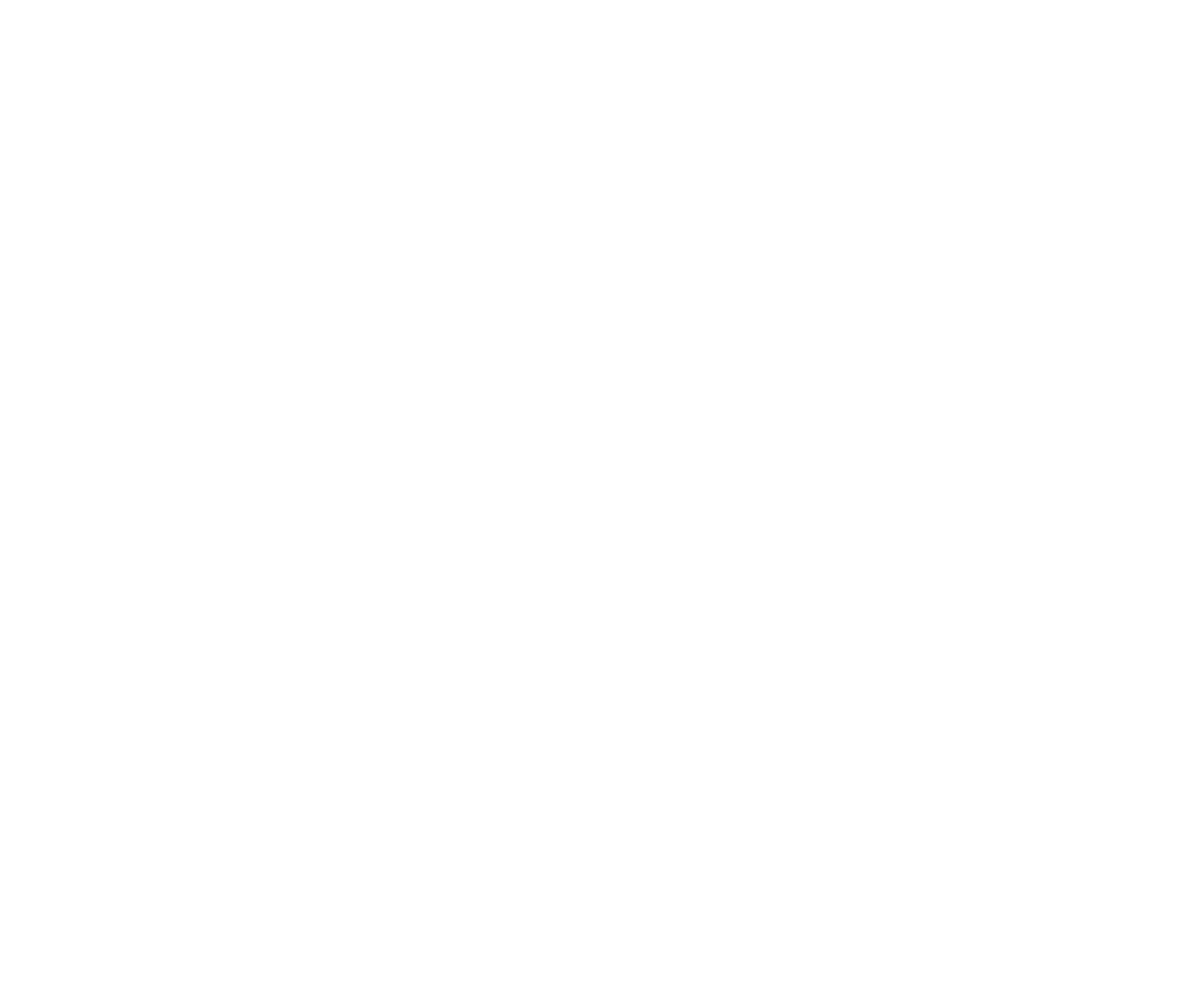
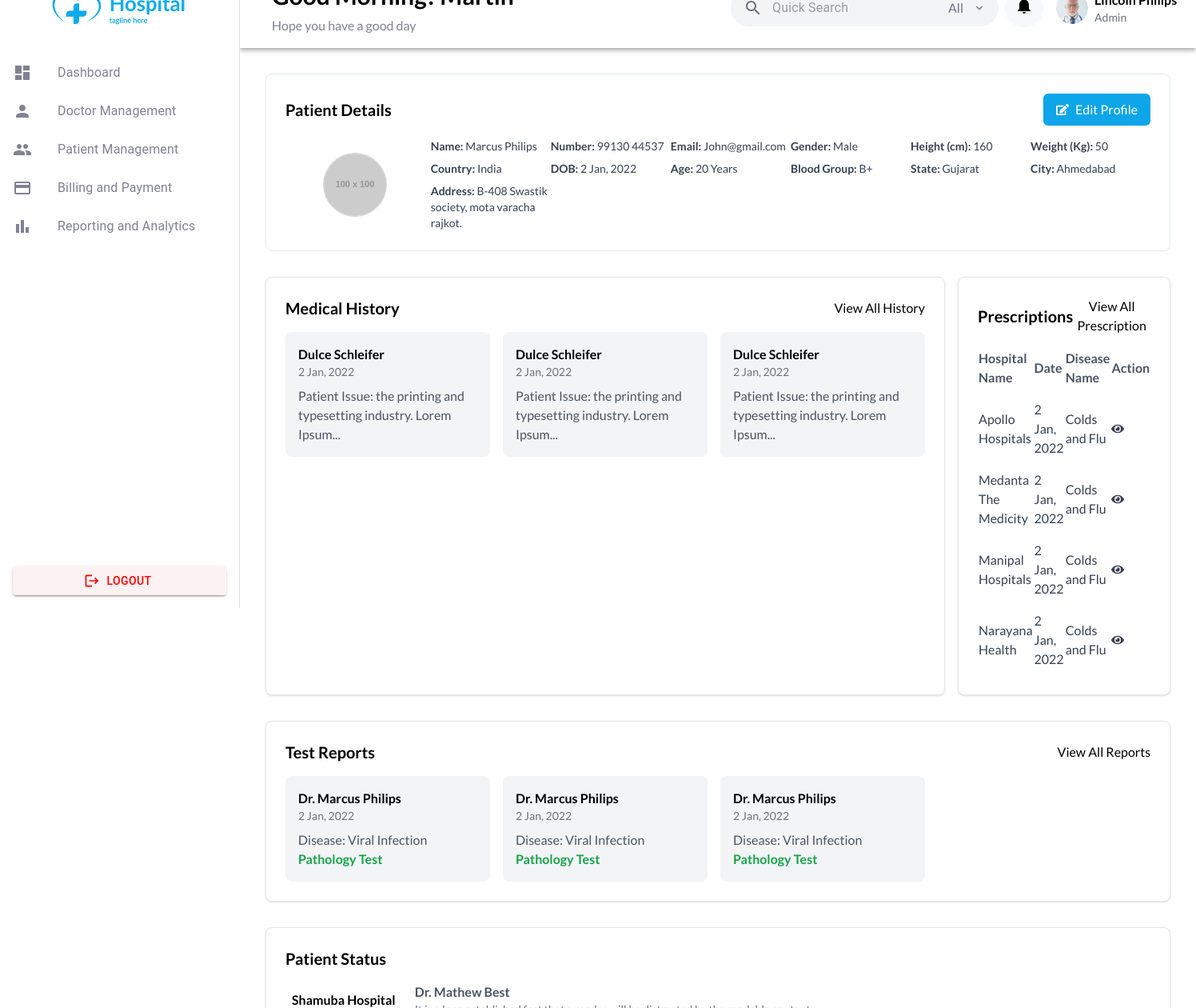
Before and after one commit to Monil072718/Swiftrut-Patient-Management-system, a React (Create React App) app in the folder patient-management-frontend/: page /patient-appoitment in a window 1280 px wide. Before the commit this address had no page. Shown: the part 40-1300 px from the top of the page at 80% size, 1496 px wide, since content can reach past the window. Before the commit the page ends 800 px from the top, so only its background shows below. Built offline with nearby package versions, Linux system fonts and the light colour scheme.

Commit message:
Patient dashboard done

```diff
--- a/patient-management-frontend/src/App.jsx
+++ b/patient-management-frontend/src/App.jsx
@@ -19,6 +19,7 @@ import Invoice from './components/AdminPanel/Admin/Invoice';
 import Patient from './components/AdminPanel/PatientManagement/Patient';
 import Billing from './components/AdminPanel/BillingAndPayment/Billing';
 import CreateBill from './components/AdminPanel/BillingAndPayment/CreateBill';
+import PatientAppointment from './components/Patients/PatientAppointment';
 
 function App() {
   return (
@@ -44,6 +45,7 @@ function App() {
         <Route path="/patient" element={<Patient />} />
         <Route path="/billing" element={<Billing />} />
         <Route path="/createbill" element={<CreateBill />} />
+        <Route path="/patient-appoitment" element={<PatientAppointment />} />
       </Routes>
     </Router>
   );
--- a/patient-management-frontend/src/components/AdminPanel/Admin/DoctorManagement.jsx
+++ b/patient-management-frontend/src/components/AdminPanel/Admin/DoctorManagement.jsx
@@ -36,18 +36,23 @@ const DoctorManagement = () => {
     ];
 
     return (
-        <div className="main">
-            <div className="flex h-screen">
+
+        <div className="flex h-screen">
+            {/* Sidebar */}
+            <Sidebar />
+
+            {/* Main Content */}
+            <div className="flex-1 flex flex-col">
+                {/* Top Navbar */}
                 <Navbar />
 
-                <div className="flex-1 flex flex-col shadow-none">
-                    <Sidebar />
-
-                    <div className="p-6">
+                {/* Dashboard Content */}
+                <div className="main">
+                    <div className="p-6 ">
                         <div className="flex justify-between items-center mb-4">
                             <h2 className="text-2xl font-bold mb-4">Doctor Management</h2>
                             <div className='flex items-center'>
-                                <div className="flex items-center bg-gray-100 rounded-full w-[335px] h-[46px] px-4 py-2 gap-3 me-4">
+                                <div   div className="flex items-center bg-gray-100 rounded-full w-[335px] h-[46px] px-4 py-2 gap-3 me-4">
                                     <SearchIcon className="text-gray-500" />
                                     <InputBase
                                         placeholder="Quick Search"
@@ -124,7 +129,9 @@ const DoctorManagement = () => {
                             </tbody>
                         </table>
                     </div>
+
                 </div>
+
             </div>
         </div>
     );
--- /dev/null
+++ b/patient-management-frontend/src/components/Patients/PatientAppointment.jsx
@@ -0,0 +1,151 @@
+import React from 'react'
+import { FaEdit, FaEye } from 'react-icons/fa';
+import Sidebar from '../shared/Sidebar';
+import Navbar from '../shared/Navbar';
+
+const PatientAppointment = () => {
+    return (
+        <div className="flex h-screen">
+            {/* Sidebar */}
+            <Sidebar />
+
+            {/* Main Content */}
+            <div className="flex-1 flex flex-col">
+                {/* Top Navbar */}
+                <Navbar />
+                <div className="main">
+                    <div className="p-8 space-y-8">
+                        {/* Patient Details */}
+                        <div className="bg-white rounded-lg p-6 border border-blue-200">
+                            <div className="flex justify-between items-center mb-4">
+                                <h2 className="text-xl font-semibold">Patient Details</h2>
+                                <button className="bg-sky-500 text-white py-2 px-4 rounded-md flex items-center space-x-2">
+                                    <FaEdit />
+                                    <span>Edit Profile</span>
+                                </button>
+                            </div>
+                            <div className="grid grid-cols-12 gap-2">
+                                {/* Image Section */}
+                                <div className="col-span-2 flex justify-center items-center">
+                                    <img
+                                        src="https://via.placeholder.com/100"
+                                        alt="Patient"
+                                        className="rounded-full w-20 h-20 border border-gray-300"
+                                    />
+                                </div>
+
+                                {/* Patient Info Section */}
+                                <div className="col-span-10 grid grid-cols-6 gap-y-2 text-gray-700 text-sm">
+                                    <div><strong>Name:</strong> Marcus Philips</div>
+                                    <div><strong>Number:</strong> 99130 44537</div>
+                                    <div><strong>Email:</strong> John@gmail.com</div>
+                                    <div><strong>Gender:</strong> Male</div>
+
+                                    <div><strong>Height (cm):</strong> 160</div>
+                                    <div><strong>Weight (Kg):</strong> 50</div>
+                                    <div><strong>Country:</strong> India</div>
+                                    <div><strong>DOB:</strong> 2 Jan, 2022</div>
+
+                                    <div><strong>Age:</strong> 20 Years</div>
+                                    <div><strong>Blood Group:</strong> B+</div>
+                                    <div><strong>State:</strong> Gujarat</div>
+                                    <div><strong>City:</strong> Ahmedabad</div>
+
+                                    {/* Full width for Address */}
+                                    <div className=""><strong>Address:</strong> B-408 Swastik society, mota varacha rajkot.</div>
+                                </div>
+                            </div>
+                        </div>
+
+                        {/* Medical History */}
+                        <div className="flex">
+                            <div className="bg-white shadow rounded-lg p-6 border border-blue-200 me-4">
+                                <div className="flex justify-between items-center mb-4">
+                                    <h3 className="text-xl font-bold">Medical History</h3>
+                                    <button className="text-blue-500">View All History</button>
+                                </div>
+                                <div className="flex space-x-4 overflow-x-auto">
+                                    {[1, 2, 3].map((_, index) => (
+                                        <div key={index} className="bg-gray-100 p-4 rounded-lg w-64 min-w-[200px]">
+                                            <h4 className="font-bold">Dulce Schleifer</h4>
+                                            <p className="text-sm text-gray-500">2 Jan, 2022</p>
+                                            <p className="text-gray-600 mt-2">
+                                                Patient Issue: the printing and typesetting industry. Lorem Ipsum...
+                                            </p>
+                                        </div>
+                                    ))}
+                                </div>
+                            </div>
+
+                            {/* Prescriptions */}
+                            <div className="bg-white shadow rounded-lg p-6 border border-blue-200">
+                                <div className="flex justify-between items-center mb-4">
+                                    <h3 className="text-xl font-bold">Prescriptions</h3>
+                                    <button className="text-blue-500">View All Prescription</button>
+                                </div>
+                                <table className="w-full text-left">
+                                    <thead>
+                                        <tr className="text-gray-600">
+                                            <th className="pb-2">Hospital Name</th>
+                                            <th className="pb-2">Date</th>
+                                            <th className="pb-2">Disease Name</th>
+                                            <th className="pb-2">Action</th>
+                                        </tr>
+                                    </thead>
+                                    <tbody className="text-gray-700">
+                                        {['Apollo Hospitals', 'Medanta The Medicity', 'Manipal Hospitals', 'Narayana Health'].map((hospital, index) => (
+                                            <tr key={index}>
+                                                <td className="py-2">{hospital}</td>
+                                                <td className="py-2">2 Jan, 2022</td>
+                                                <td className="py-2">Colds and Flu</td>
+                                                <td className="py-2"><FaEye className="text-blue-500" /></td>
+                                            </tr>
+                                        ))}
+                                    </tbody>
+                                </table>
+                            </div>
+                        </div>
+
+                        {/* Test Reports */}
+                        <div className="bg-white shadow rounded-lg p-6 border border-blue-200">
+                            <div className="flex justify-between items-center mb-4">
+                                <h3 className="text-xl font-bold">Test Reports</h3>
+                                <button className="text-blue-500">View All Reports</button>
+                            </div>
+                            <div className="flex space-x-4 overflow-x-auto">
+                                {[1, 2, 3].map((_, index) => (
+                                    <div key={index} className="bg-gray-100 p-4 rounded-lg w-64 min-w-[200px]">
+                                        <h4 className="font-bold">Dr. Marcus Philips</h4>
+                                        <p className="text-sm text-gray-500">2 Jan, 2022</p>
+                                        <p className="text-gray-600 mt-2">Disease: Viral Infection</p>
+                                        <p className="text-green-600 font-bold">Pathology Test</p>
+                                    </div>
+                                ))}
+                            </div>
+                        </div>
+
+                        {/* Patient Status */}
+                        <div className="bg-white shadow rounded-lg p-6 border border-blue-200">
+                            <h3 className="text-xl font-bold mb-4">Patient Status</h3>
+                            <div className="flex flex-col space-y-4">
+                                {[1, 2].map((_, index) => (
+                                    <div key={index} className="flex items-center space-x-4">
+                                        <div className="bg-blue-100 p-2 rounded-full">
+                                            <span className="text-blue-500 font-bold">Shamuba Hospital</span>
+                                        </div>
+                                        <div>
+                                            <p className="text-gray-600 font-bold">Dr. Mathew Best</p>
+                                            <p className="text-sm text-gray-500">It is a long established fact that a reader will be distracted by the readable content.</p>
+                                        </div>
+                                    </div>
+                                ))}
+                            </div>
+                        </div>
+                    </div>
+                </div>
+            </div>
+        </div>
+    )
+}
+
+export default PatientAppointment
```
